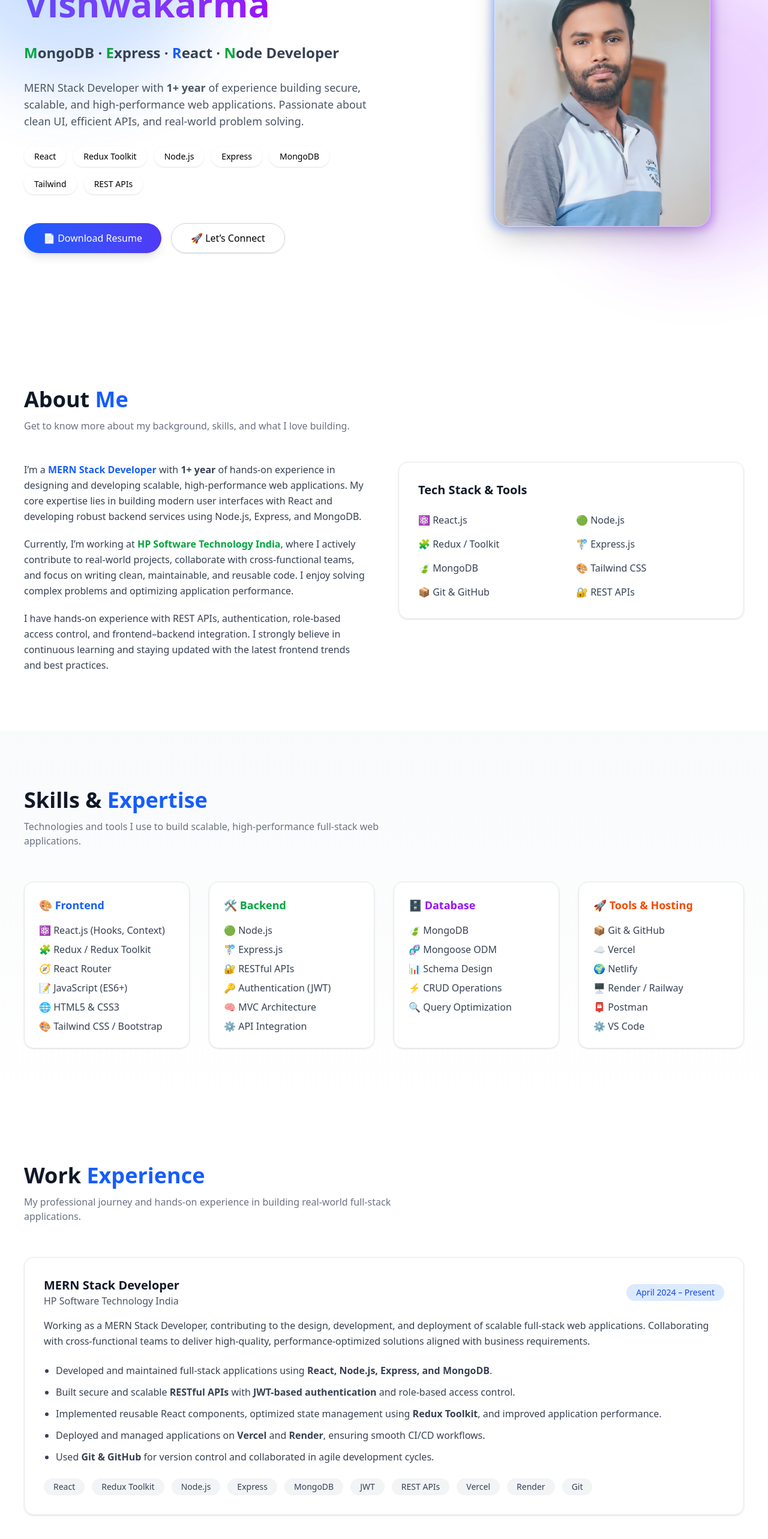
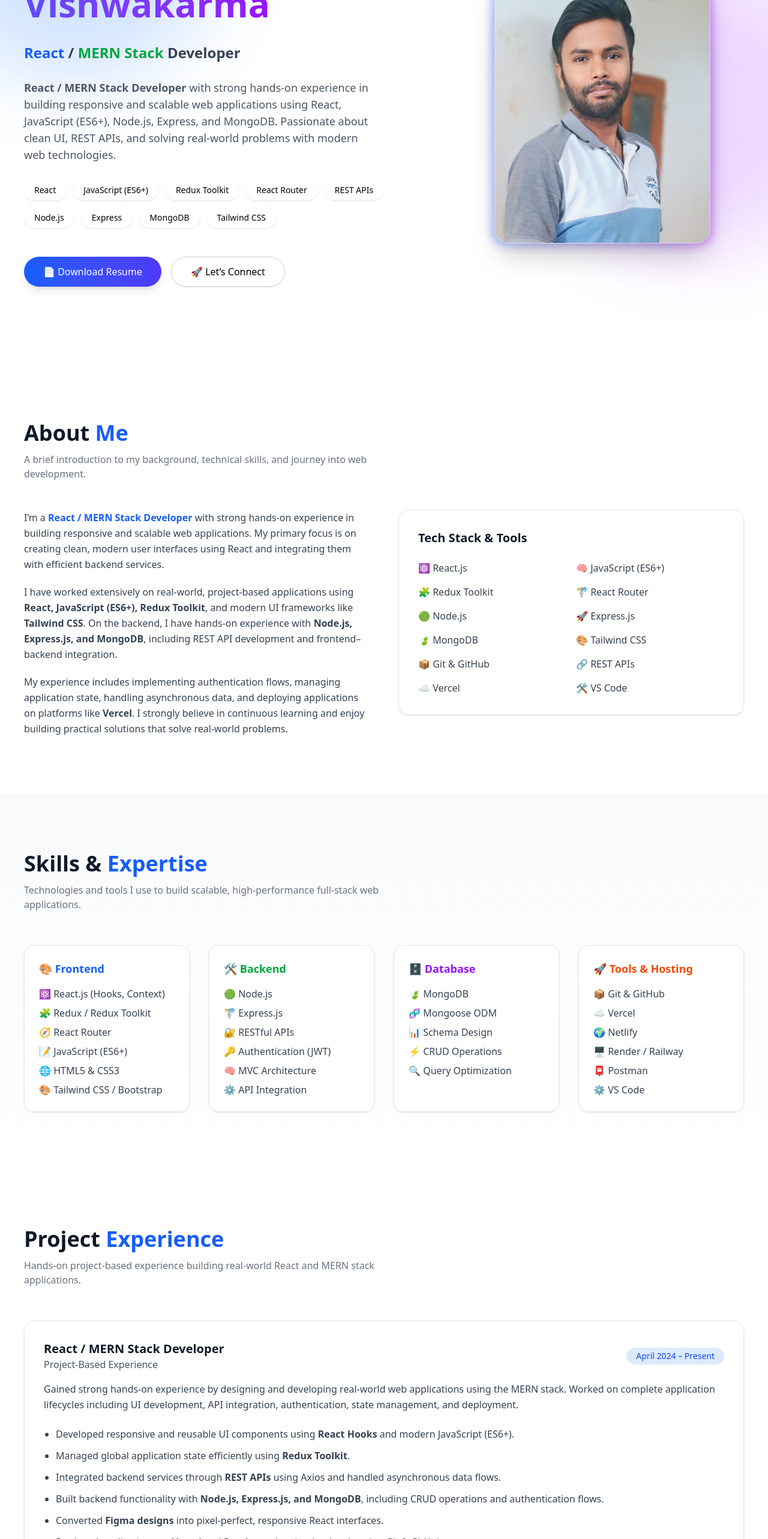
Before and after one commit to shubhvishw01/portfolio, a React (Vite) app: page / in a window 1280 px wide. Shown: the part 234-2800 px from the top of the page at 60% size. Built offline with nearby package versions, Linux system fonts and the light colour scheme.

Commit message:
Update Resume & some content

```diff
--- a/src/component/About.jsx
+++ b/src/component/About.jsx
@@ -7,8 +7,8 @@ export default function About() {
           About <span className="text-blue-600">Me</span>
         </h2>
         <p className="text-gray-500 max-w-2xl">
-          Get to know more about my background, skills, and what I love
-          building.
+          A brief introduction to my background, technical skills, and journey
+          into web development.
         </p>
       </div>
 
@@ -18,31 +18,29 @@ export default function About() {
           <p>
             I’m a{" "}
             <span className="font-semibold text-blue-600">
-              MERN Stack Developer
+              React / MERN Stack Developer
             </span>{" "}
-            with <span className="font-semibold">1+ year</span> of hands-on
-            experience in designing and developing scalable, high-performance
-            web applications. My core expertise lies in building modern user
-            interfaces with React and developing robust backend services using
-            Node.js, Express, and MongoDB.
+            with strong hands-on experience in building responsive and scalable
+            web applications. My primary focus is on creating clean, modern user
+            interfaces using React and integrating them with efficient backend
+            services.
           </p>
 
           <p>
-            Currently, I’m working at{" "}
-            <span className="font-semibold text-green-600">
-              HP Software Technology India
-            </span>
-            , where I actively contribute to real-world projects, collaborate
-            with cross-functional teams, and focus on writing clean,
-            maintainable, and reusable code. I enjoy solving complex problems
-            and optimizing application performance.
+            I have worked extensively on real-world, project-based applications
+            using <strong>React, JavaScript (ES6+), Redux Toolkit</strong>, and
+            modern UI frameworks like <strong>Tailwind CSS</strong>. On the
+            backend, I have hands-on experience with{" "}
+            <strong>Node.js, Express.js, and MongoDB</strong>, including REST
+            API development and frontend–backend integration.
           </p>
 
           <p>
-            I have hands-on experience with REST APIs, authentication,
-            role-based access control, and frontend–backend integration. I
-            strongly believe in continuous learning and staying updated with the
-            latest frontend trends and best practices.
+            My experience includes implementing authentication flows, managing
+            application state, handling asynchronous data, and deploying
+            applications on platforms like <strong>Vercel</strong>. I strongly
+            believe in continuous learning and enjoy building practical
+            solutions that solve real-world problems.
           </p>
         </div>
 
@@ -54,13 +52,17 @@ export default function About() {
 
           <div className="grid grid-cols-2 gap-4 text-gray-700">
             <span>⚛️ React.js</span>
+            <span>🧠 JavaScript (ES6+)</span>
+            <span>🧩 Redux Toolkit</span>
+            <span>🚏 React Router</span>
             <span>🟢 Node.js</span>
-            <span>🧩 Redux / Toolkit</span>
-            <span>🚏 Express.js</span>
+            <span>🚀 Express.js</span>
             <span>🍃 MongoDB</span>
             <span>🎨 Tailwind CSS</span>
             <span>📦 Git & GitHub</span>
-            <span>🔐 REST APIs</span>
+            <span>🔗 REST APIs</span>
+            <span>☁️ Vercel</span>
+            <span>🛠️ VS Code</span>
           </div>
         </div>
       </div>
--- a/src/component/Experience.jsx
+++ b/src/component/Experience.jsx
@@ -7,23 +7,23 @@ export default function Experience() {
       {/* Heading */}
       <div className="mb-14 text-center md:text-left">
         <h2 className="text-4xl font-extrabold text-gray-900 mb-3">
-          Work <span className="text-blue-600">Experience</span>
+          Project <span className="text-blue-600">Experience</span>
         </h2>
         <p className="text-gray-500 max-w-2xl">
-          My professional journey and hands-on experience in building real-world
-          full-stack applications.
+          Hands-on project-based experience building real-world React and MERN
+          stack applications.
         </p>
       </div>
 
       {/* Experience Card */}
       <div className="relative border border-gray-200 rounded-2xl p-8 bg-white/70 backdrop-blur-md shadow-sm hover:shadow-md transition">
-        {/* Company & Role */}
+        {/* Role & Duration */}
         <div className="flex flex-col md:flex-row md:items-center md:justify-between mb-4">
           <div>
             <h3 className="text-xl font-semibold text-gray-900">
-              MERN Stack Developer
+              React / MERN Stack Developer
             </h3>
-            <p className="text-gray-600">HP Software Technology India</p>
+            <p className="text-gray-600">Project-Based Experience</p>
           </div>
           <span className="mt-2 md:mt-0 inline-block px-4 py-1 text-sm rounded-full bg-blue-100 text-blue-700">
             April 2024 – Present
@@ -32,35 +32,38 @@ export default function Experience() {
 
         {/* Description */}
         <p className="text-gray-700 leading-relaxed mb-6">
-          Working as a MERN Stack Developer, contributing to the design,
-          development, and deployment of scalable full-stack web applications.
-          Collaborating with cross-functional teams to deliver high-quality,
-          performance-optimized solutions aligned with business requirements.
+          Gained strong hands-on experience by designing and developing
+          real-world web applications using the MERN stack. Worked on complete
+          application lifecycles including UI development, API integration,
+          authentication, state management, and deployment.
         </p>
 
         {/* Responsibilities */}
         <ul className="space-y-3 text-gray-700 list-disc ml-5 mb-6">
           <li>
-            Developed and maintained full-stack applications using{" "}
-            <strong>React, Node.js, Express, and MongoDB</strong>.
+            Developed responsive and reusable UI components using{" "}
+            <strong>React Hooks</strong> and modern JavaScript (ES6+).
           </li>
           <li>
-            Built secure and scalable <strong>RESTful APIs</strong> with{" "}
-            <strong>JWT-based authentication</strong> and role-based access
-            control.
+            Managed global application state efficiently using{" "}
+            <strong>Redux Toolkit</strong>.
           </li>
           <li>
-            Implemented reusable React components, optimized state management
-            using <strong>Redux Toolkit</strong>, and improved application
-            performance.
+            Integrated backend services through <strong>REST APIs</strong> using
+            Axios and handled asynchronous data flows.
           </li>
           <li>
-            Deployed and managed applications on <strong>Vercel</strong> and{" "}
-            <strong>Render</strong>, ensuring smooth CI/CD workflows.
+            Built backend functionality with{" "}
+            <strong>Node.js, Express.js, and MongoDB</strong>, including CRUD
+            operations and authentication flows.
           </li>
           <li>
-            Used <strong>Git & GitHub</strong> for version control and
-            collaborated in agile development cycles.
+            Converted <strong>Figma designs</strong> into pixel-perfect,
+            responsive React interfaces.
+          </li>
+          <li>
+            Deployed applications on <strong>Vercel</strong> and{" "}
+            <strong>Render</strong> and maintained code using Git & GitHub.
           </li>
         </ul>
 
@@ -68,15 +71,17 @@ export default function Experience() {
         <div className="flex flex-wrap gap-3">
           {[
             "React",
+            "JavaScript (ES6+)",
             "Redux Toolkit",
+            "React Router",
             "Node.js",
-            "Express",
+            "Express.js",
             "MongoDB",
-            "JWT",
             "REST APIs",
+            "Axios",
             "Vercel",
             "Render",
-            "Git",
+            "Git & GitHub",
           ].map((tech) => (
             <span
               key={tech}
--- a/src/component/Hero.jsx
+++ b/src/component/Hero.jsx
@@ -1,5 +1,4 @@
 import React from "react";
-import { Link } from "react-router-dom";
 
 export default function Hero() {
   return (
@@ -12,10 +11,6 @@ export default function Hero() {
         <div className="flex flex-col-reverse md:flex-row items-center gap-16">
           {/* LEFT CONTENT */}
           <div className="w-full md:w-1/2 text-center md:text-left space-y-7">
-            {/* <span className="inline-block px-5 py-1.5 text-sm rounded-full bg-white/60 backdrop-blur border border-white/40 shadow hover:scale-105 transition">
-              👋 Welcome to my portfolio
-            </span> */}
-
             <h1 className="text-4xl md:text-6xl font-extrabold leading-tight text-gray-900">
               Hi, I’m{" "}
               <span className="bg-gradient-to-r from-blue-600 to-purple-600 bg-clip-text text-transparent">
@@ -23,53 +18,55 @@ export default function Hero() {
               </span>
             </h1>
 
-            {/* MERN Highlight */}
+            {/* ROLE */}
             <h2 className="text-xl md:text-2xl font-semibold text-gray-700">
-              <span className="text-green-600">M</span>ongoDB ·{" "}
-              <span className="text-green-600">E</span>xpress ·{" "}
-              <span className="text-blue-600">R</span>eact ·{" "}
-              <span className="text-green-600">N</span>ode Developer
+              <span className="text-blue-600">React</span> /{" "}
+              <span className="text-green-600">MERN Stack</span> Developer
             </h2>
 
+            {/* DESCRIPTION */}
             <p className="text-gray-600 text-base md:text-lg max-w-xl mx-auto md:mx-0">
-              MERN Stack Developer with <strong>1+ year</strong> of experience
-              building secure, scalable, and high-performance web applications.
-              Passionate about clean UI, efficient APIs, and real-world problem
-              solving.
+              <strong>React / MERN Stack Developer</strong> with strong hands-on
+              experience in building responsive and scalable web applications
+              using React, JavaScript (ES6+), Node.js, Express, and MongoDB.
+              Passionate about clean UI, REST APIs, and solving real-world
+              problems with modern web technologies.
             </p>
 
-            {/* Tech Stack Pills with Hover */}
+            {/* TECH STACK */}
             <div className="flex flex-wrap gap-3 justify-center md:justify-start">
               {[
                 "React",
+                "JavaScript (ES6+)",
                 "Redux Toolkit",
+                "React Router",
+                "REST APIs",
                 "Node.js",
                 "Express",
                 "MongoDB",
-                "Tailwind",
-                "REST APIs",
+                "Tailwind CSS",
               ].map((tech) => (
                 <span
                   key={tech}
                   className="px-4 py-1.5 text-sm rounded-full bg-white/70 backdrop-blur border border-white/40 shadow
-              hover:-translate-y-1 hover:shadow-md hover:bg-gradient-to-r hover:from-blue-500 hover:to-purple-600 hover:text-white transition-all duration-300"
+                  hover:-translate-y-1 hover:shadow-md hover:bg-gradient-to-r hover:from-blue-500 hover:to-purple-600 hover:text-white transition-all duration-300"
                 >
                   {tech}
                 </span>
               ))}
             </div>
 
-            {/* CTA Buttons */}
+            {/* CTA BUTTONS */}
             <div className="flex flex-col sm:flex-row gap-4 pt-5 justify-center md:justify-start">
               <button
                 onClick={() => {
                   const link = document.createElement("a");
-                  link.href = "/MERN.pdf";
+                  link.href = "/React_MERN.pdf";
                   link.download = "Shubham-Vishwakarma-Resume.pdf";
                   link.click();
                 }}
                 className="group px-8 py-3 rounded-full bg-gradient-to-r from-blue-600 to-indigo-600 text-white font-medium shadow-lg
-            hover:shadow-2xl hover:scale-105 transition-all duration-300"
+                hover:shadow-2xl hover:scale-105 transition-all duration-300"
               >
                 📄 Download Resume
               </button>
@@ -77,7 +74,7 @@ export default function Hero() {
               <a
                 href="#contact"
                 className="px-8 py-3 rounded-full border border-gray-300 bg-white/70 backdrop-blur shadow
-            hover:bg-gray-900 hover:text-white hover:scale-105 transition-all duration-300 text-center"
+                hover:bg-gray-900 hover:text-white hover:scale-105 transition-all duration-300 text-center"
               >
                 🚀 Let’s Connect
               </a>
```
Also changed, not shown: 1 other file (tests, documents, lock files or other folders).
